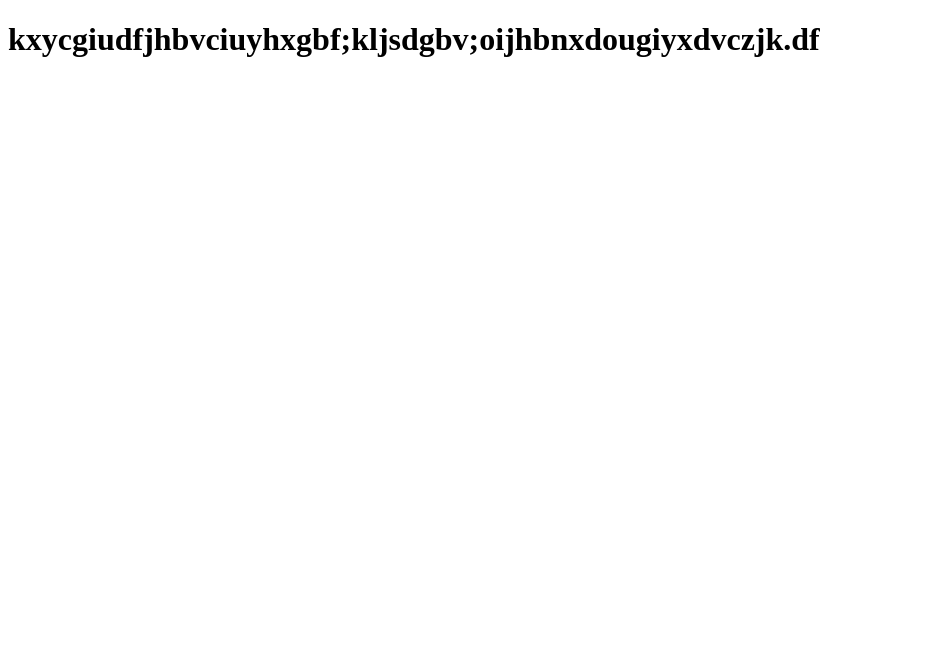
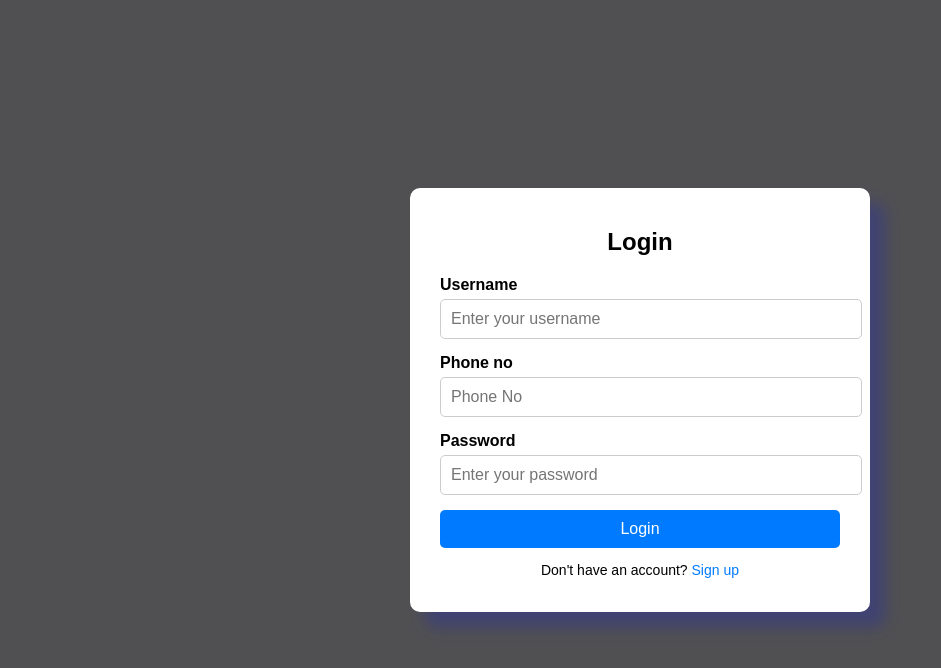
Before and after one commit to Aditya-Raj-25/Meditation-Guide, a plain HTML site: page login.html in a window 1280 px wide. Shown: the whole page, without its empty margins (0-941 px from the left). Drawn offline with Linux system fonts and the light colour scheme.

Commit message:
change hover in login

```diff
--- a/login.css
+++ b/login.css
@@ -0,0 +1,82 @@
+body {
+    font-family: Arial, sans-serif;
+    margin: 0;
+    padding: 0;
+    display: flex;
+    justify-content: center;
+    align-items: center;
+    height: 100vh;
+    background-color: #505053;
+}
+
+.login-container {
+    background: #ffffff;
+    padding: 20px 30px;
+    box-shadow: 15px 15px 15px rgba(4, 16, 241, 0.2);
+    border-radius: 10px;
+    width: 100%;
+    max-width: 400px;
+    transition: all 0.3s;
+
+
+}
+
+.login-container:hover {
+    box-shadow: 20px 30px 25px blue;
+    transform: scale(1.1);
+
+
+}
+
+.login-container h2 {
+    text-align: center;
+    margin-bottom: 20px;
+}
+
+.form-group {
+    margin-bottom: 15px;
+}
+
+.form-group label {
+    display: block;
+    margin-bottom: 5px;
+    font-weight: bold;
+}
+
+.form-group input {
+    width: 100%;
+    padding: 10px;
+    border: 1px solid #ccc;
+    border-radius: 5px;
+    font-size: 16px;
+}
+
+.login-btn {
+    width: 100%;
+    background: #007bff;
+    color: #fff;
+    border: none;
+    padding: 10px 15px;
+    border-radius: 5px;
+    cursor: pointer;
+    font-size: 16px;
+}
+
+.login-btn:hover {
+    background: #0056b3;
+}
+
+.form-footer {
+    margin-top: 10px;
+    text-align: center;
+    font-size: 14px;
+}
+
+.form-footer a {
+    color: #007bff;
+    text-decoration: none;
+}
+
+.form-footer a:hover {
+    text-decoration: underline;
+}
--- a/login.html
+++ b/login.html
@@ -5,12 +5,32 @@
     <meta charset="UTF-8">
     <meta name="viewport" content="width=device-width, initial-scale=1.0">
     <title>LOGIN</title>
+    <link rel="stylesheet" href="login.css">
 </head>
 
 <body>
-    <h1>
-        kxycgiudfjhbvciuyhxgbf;kljsdgbv;oijhbnxdougiyxdvczjk.df
-    </h1>
+    <div class="login-container">
+        <h2>Login</h2>
+        <form>
+            <div class="form-group">
+                <label for="username">Username</label>
+                <input type="text" id="username" name="username" placeholder="Enter your username" required>
+            </div>
+            <div class="form-group">
+                <label for="phone no">Phone no</label>
+                <input type="number" id="phone no" name="phone no" placeholder="Phone No" required>
+
+            </div>
+            <div class="form-group">
+                <label for="password">Password</label>
+                <input type="password" id="password" name="password" placeholder="Enter your password" required>
+            </div>
+            <button type="submit" class="login-btn">Login</button>
+            <div class="form-footer">
+                <p>Don't have an account? <a href="#">Sign up</a></p>
+            </div>
+        </form>
+    </div>
 
 </body>
 
```
